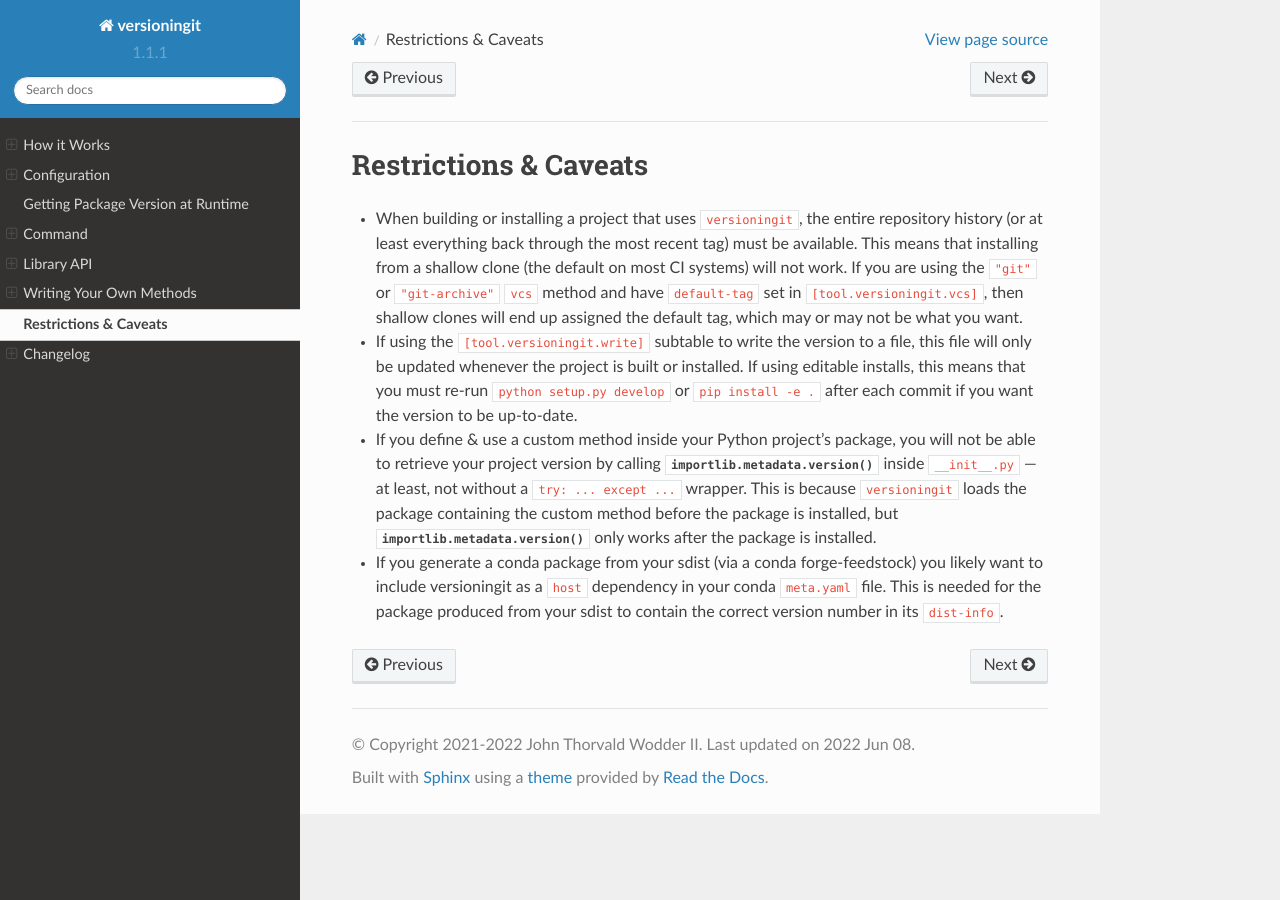
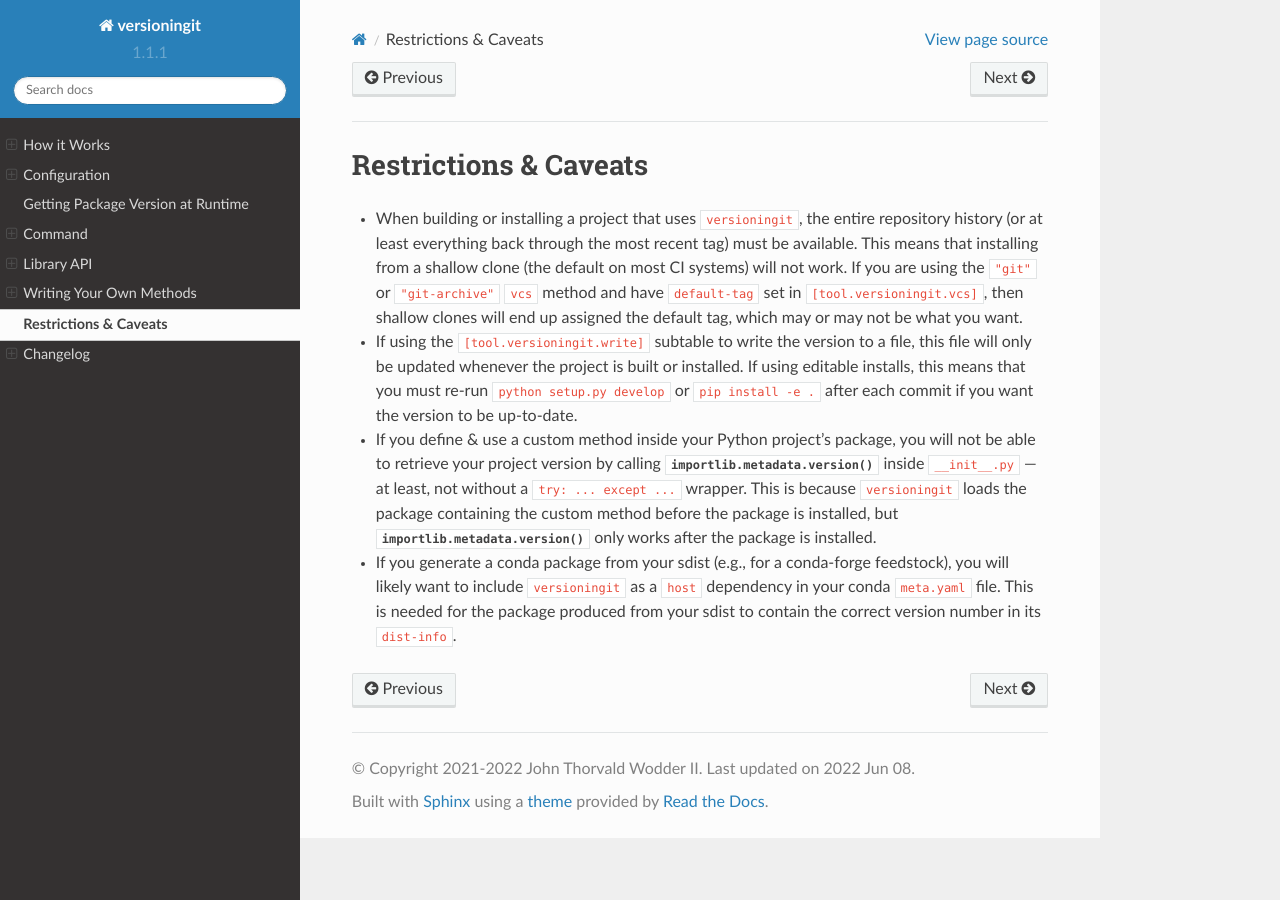
Before and after one commit to jwodder/versioningit, a Sphinx documentation site: the page built from docs/notes.rst, in a window 1280 px wide. Built offline with Sphinx 7.4.7 and the Read the Docs theme 2.0.0, drawn with Linux system fonts in a browser that asks for light colours.

Commit message:
Wording tweaks

```diff
--- a/docs/notes.rst
+++ b/docs/notes.rst
@@ -23,7 +23,8 @@
   installed, but `importlib.metadata.version()` only works after the package is
   installed.
 
-- If you generate a conda package from your sdist (via a conda forge-feedstock)
-  you likely want to include versioningit as a ``host`` dependency in your
-  conda ``meta.yaml`` file. This is needed for the package produced from your
-  sdist to contain the correct version number in its ``dist-info``.
+- If you generate a conda package from your sdist (e.g., for a conda-forge
+  feedstock), you will likely want to include ``versioningit`` as a ``host``
+  dependency in your conda ``meta.yaml`` file.  This is needed for the package
+  produced from your sdist to contain the correct version number in its
+  ``dist-info``.
```
